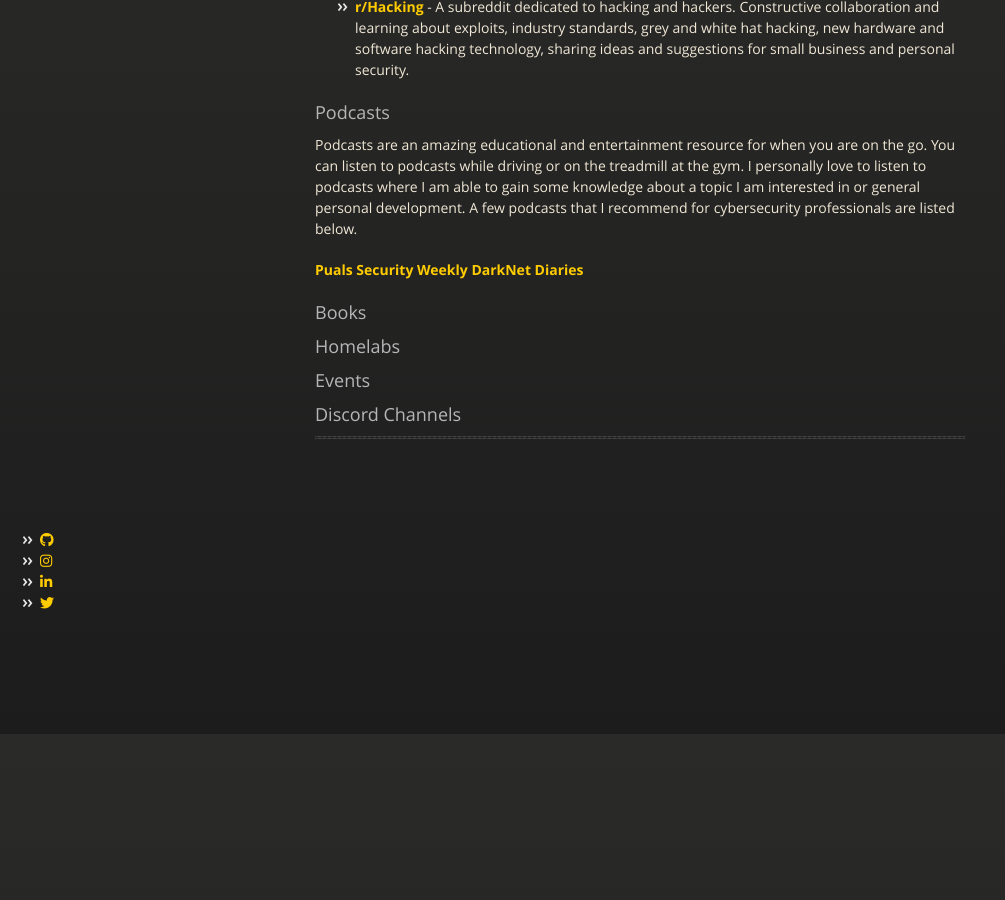
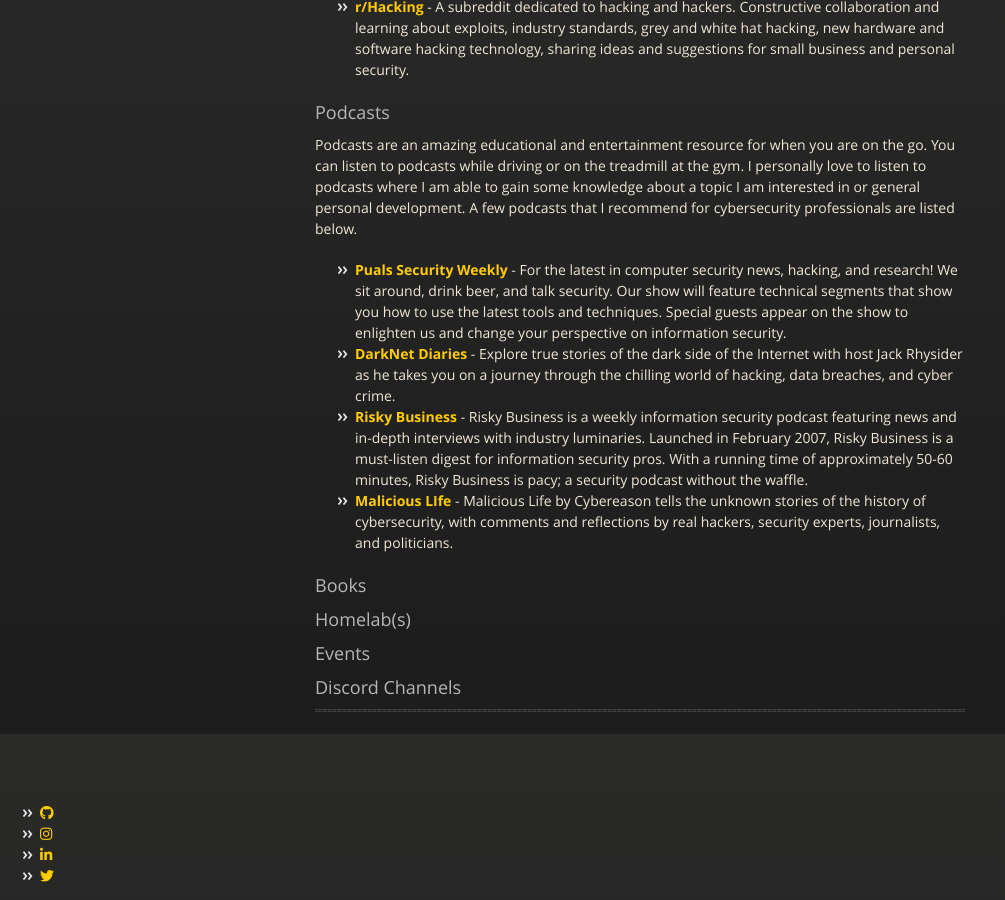
Before and after one commit to dspucches/dspucches.github.io, a Jekyll site: the page built from _posts/2023-02-22-starting-a-cybersecurity-career.md, in a window 1280 px wide and 900 px high, scrolled down 4666 px. Shown: the whole window, without its empty margins (0-1005 px from the left). Built offline with Jekyll 4.4.1, drawn with Linux system fonts in a browser that asks for light colours; nearby versions of some CDN libraries.

Commit message:
Updating Cybersecurity Career post

```diff
--- a/_posts/2023-02-22-starting-a-cybersecurity-career.md
+++ b/_posts/2023-02-22-starting-a-cybersecurity-career.md
@@ -90,12 +90,16 @@
 
 Podcasts are an amazing educational and entertainment resource for when you are on the go. You can listen to podcasts while driving or on the treadmill at the gym. I personally love to listen to podcasts where I am able to gain some knowledge about a topic I am interested in or general personal development. A few podcasts that I recommend for cybersecurity professionals are listed below.
 
-[__Puals Security Weekly__](https://open.spotify.com/show/0YC8VPkCkfmrDuiEulxkC6)
-[__DarkNet Diaries__](https://open.spotify.com/show/4XPl3uEEL9hvqMkoZrzbx5)
+* [__Puals Security Weekly__](https://open.spotify.com/show/0YC8VPkCkfmrDuiEulxkC6) - For the latest in computer security news, hacking, and research! We sit around, drink beer, and talk security. Our show will feature technical segments that show you how to use the latest tools and techniques. Special guests appear on the show to enlighten us and change your perspective on information security.
+* [__DarkNet Diaries__](https://open.spotify.com/show/4XPl3uEEL9hvqMkoZrzbx5) - Explore true stories of the dark side of the Internet with host Jack Rhysider as he takes you on a journey through the chilling world of hacking, data breaches, and cyber crime.
+* [__Risky Business__](https://open.spotify.com/show/2jzD9zn7R2d6erZz2ULLeQ) - Risky Business is a weekly information security podcast featuring news and in-depth interviews with industry luminaries. Launched in February 2007, Risky Business is a must-listen digest for information security pros. With a running time of approximately 50-60 minutes, Risky Business is pacy; a security podcast without the waffle.
+* [__Malicious LIfe__](https://open.spotify.com/show/1KHIsaZ9mX0NbzPrfId00q) - Malicious Life by Cybereason tells the unknown stories of the history of cybersecurity, with comments and reflections by real hackers, security experts, journalists, and politicians.
+
+
 
 ### Books
 
-### Homelabs
+### Homelab(s)
 
 ### Events
 
```
